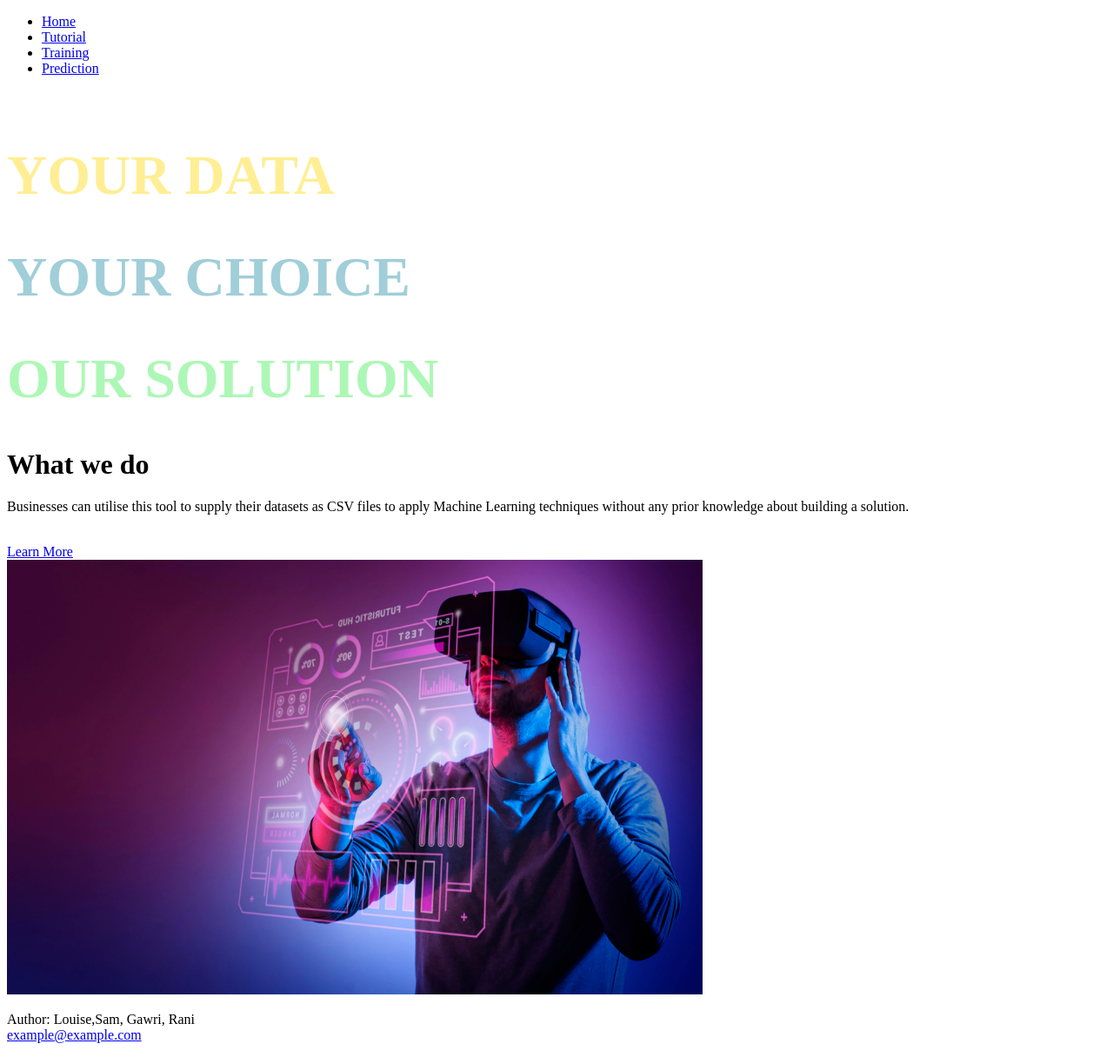
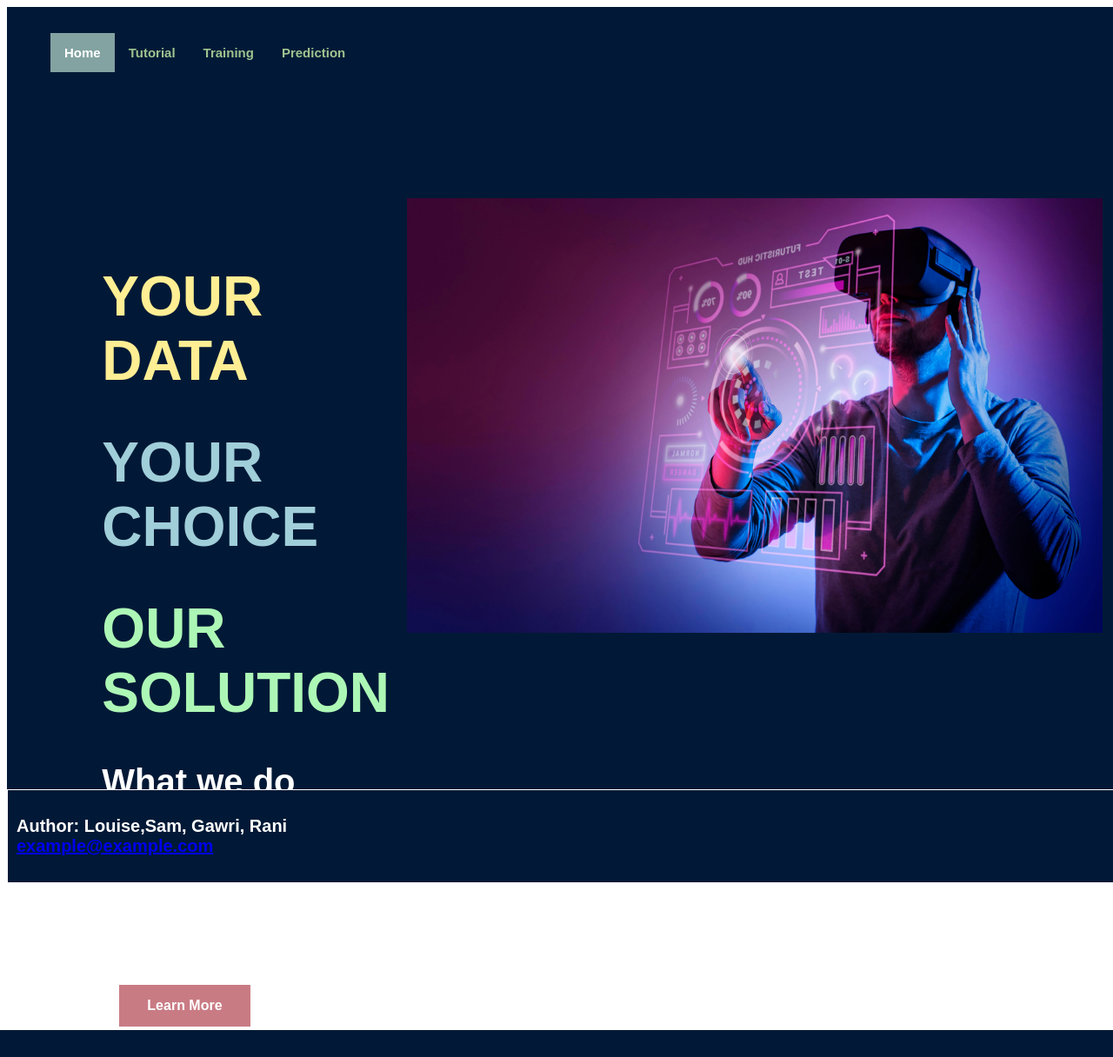
Before and after one commit to Sammac-dev/unihack_2022, a FastAPI app: page / in a window 1280 px wide. Shown: the whole page at 87% size. After the commit the page ends 1185 px from the top, so only its background shows below. Run offline with FastAPI, Linux system fonts and the light colour scheme; some libraries are stand-ins or nearby versions.

Commit message:
Update style.css

```diff
--- a/static/style.css
+++ b/static/style.css
@@ -1,38 +1,130 @@
-{% extends "base.html" %}
-{% block body %}
-<link rel="stylesheet" href="{{url_for('static', path='style_prediction.css')}}" type="text/css" media="all"/>
-<div class="container">
 
-    <div class="content-large"> </div>
+.header {
+    list-style-type: none;
+  margin: 0;
+  padding: 0;
+ background-color:cornsilk;
+overflow: hidden;
+}
 
-    <div class="content-middle">
-        <h1> <span style ="text-align: center"> Prediction Data Page  </h1> </span>
-        <br>
-        <br>
-        <form action="/predict" method="POST" enctype="multipart/form-data"
-            class="form-horizontal">
+.header a {
+    float: left;
+    color:#9FC490;
+    text-align: center;
+    padding: 14px 16px;
+    text-decoration: none;
+    font-size: 15px;
+    font-family:Arial, Helvetica, sans-serif;
+}
 
-            <div class="form-group">
-                <label for="data_path">Path to your CSV file relative to app.py file:</label>
-                <div>
-                    <input type="text" name="data_path" id="csv_file" required="True">
-                </div>
-                <label for="model_path">Path to your PKL file relative to app.py file:</label>
-                <div>
-                    <input type="text" name="model_path" id="pkl_file" required="True">
-                </div>
-                <br>
-                <br>
-            </div>
-            <button class="button-2"> <span style="margin-right:5px;"></span>Predict </button>
+.header a:hover{
+    background-color:darkgray;
+    color: black;
+}
 
-            <p><span style= "color:red"> NOTE: Please ensure that the columns match accurately </span></p>
-        </form>
+.header a.home {
+    background-color: #82A3A1;
+    color: white;
+}
 
-    </div>
+li{
+    display: inline;
+}
 
-    <div class="content-small">
 
-    </div>
-</div>
-{% endblock %}
+
+.container{
+    width: 100vw;
+    height:100vh;
+    font-family: 'Quicksand',sans-serif;
+    font-weight: bold;
+    font-size: 20px;
+    color: white;
+
+    display: grid;
+    grid-template-columns: 1fr 1fr 1fr;
+    grid-template-rows: 100px 1fr 1fr 100px;
+
+    /* gap:10px;  */
+     /* padding:10px;   */
+    box-sizing:border-box;
+}
+
+
+.container div {
+    padding:10px;
+    /* border: 1px solid #000; */
+    background-color:#011936;
+}
+
+.header{
+grid-column-start: 1;
+grid-column-end: 4;
+}
+
+
+
+
+.content-large {
+    grid-row-start: 2;
+    grid-row-end: span 2;
+    grid-column-start: 1;
+    grid-column-end: 2;
+    /* border: 1px solid #fff; */
+}
+
+.content-middle {
+    grid-row-start: 2;
+    grid-row-end: span 2;
+    grid-column-start: 2;
+    grid-column-end: 3;
+    /* border: 1px solid #fff; */
+    margin-top: 10px;
+}
+
+
+.content-small {
+    grid-row-start: 2;
+    grid-row-end: span 2;
+    grid-column-start: 3;
+    grid-column-end: 4;
+    /* border: 1px solid #fff; */
+}
+
+
+
+.footer {
+    grid-column-start: 1;
+    grid-column-end: span 3;
+    border: 1px solid #fff;
+}
+
+.button {
+    background-color: #C97B84;
+    border: none;
+    color: white;
+    padding: 15px 32px;
+    text-align: center;
+    text-decoration: none;
+    display: inline-block;
+    font-size: 16px;
+    margin: 4px 2px;
+    cursor: pointer;
+    position: static;
+    margin-left: 20px;
+  }
+
+  h1 {
+    display: block;
+    font-size: 2em;
+    margin-block-start: 0.67em;
+    margin-block-end: 0.67em;
+    margin-inline-start: 0px;
+    margin-inline-end: 0px;
+    font-weight: bold;
+    text-align: justify;
+}
+
+body{
+    background-image: "url('static', path='images/machine_learning.jpg')";
+}
```
